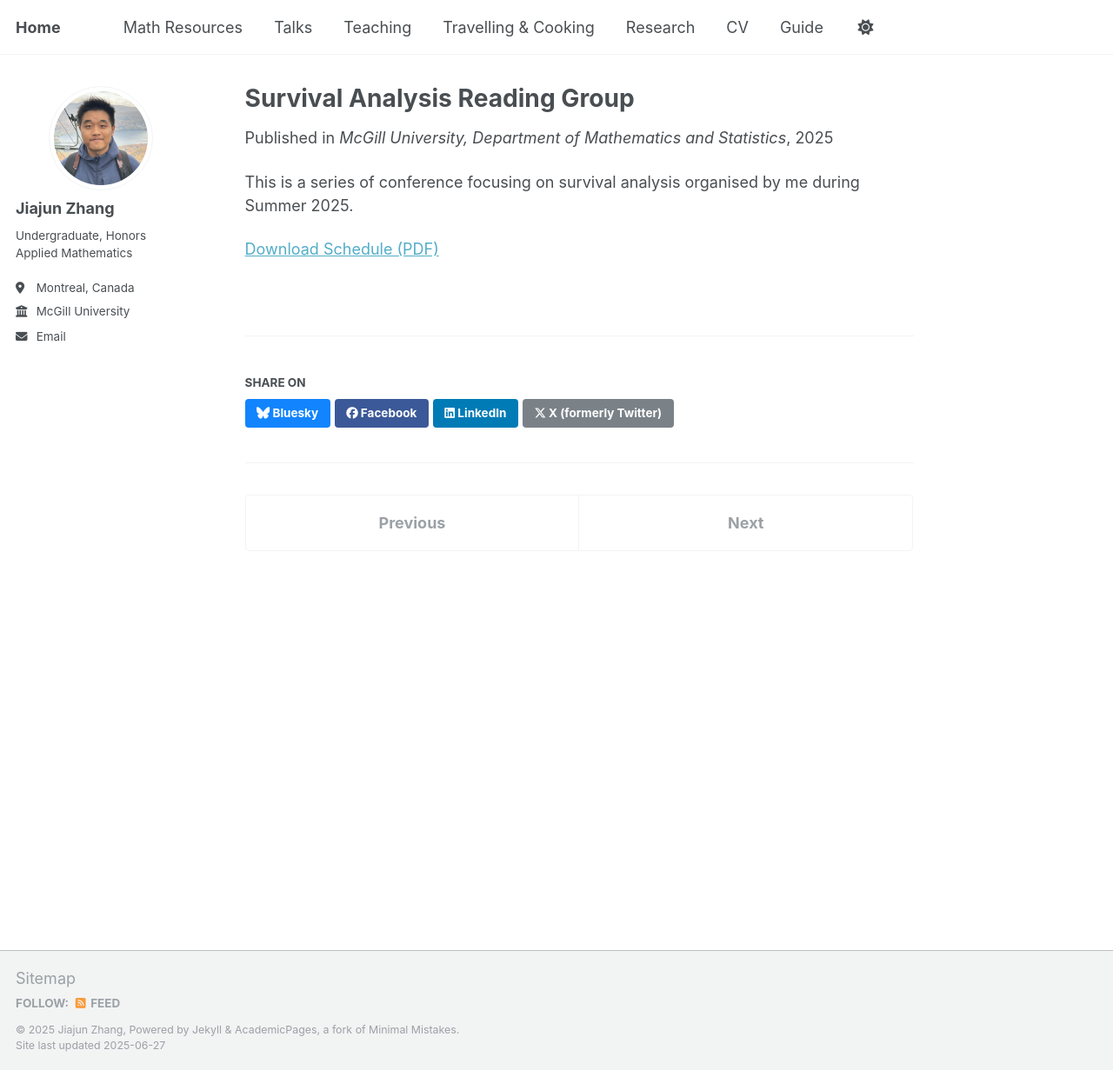
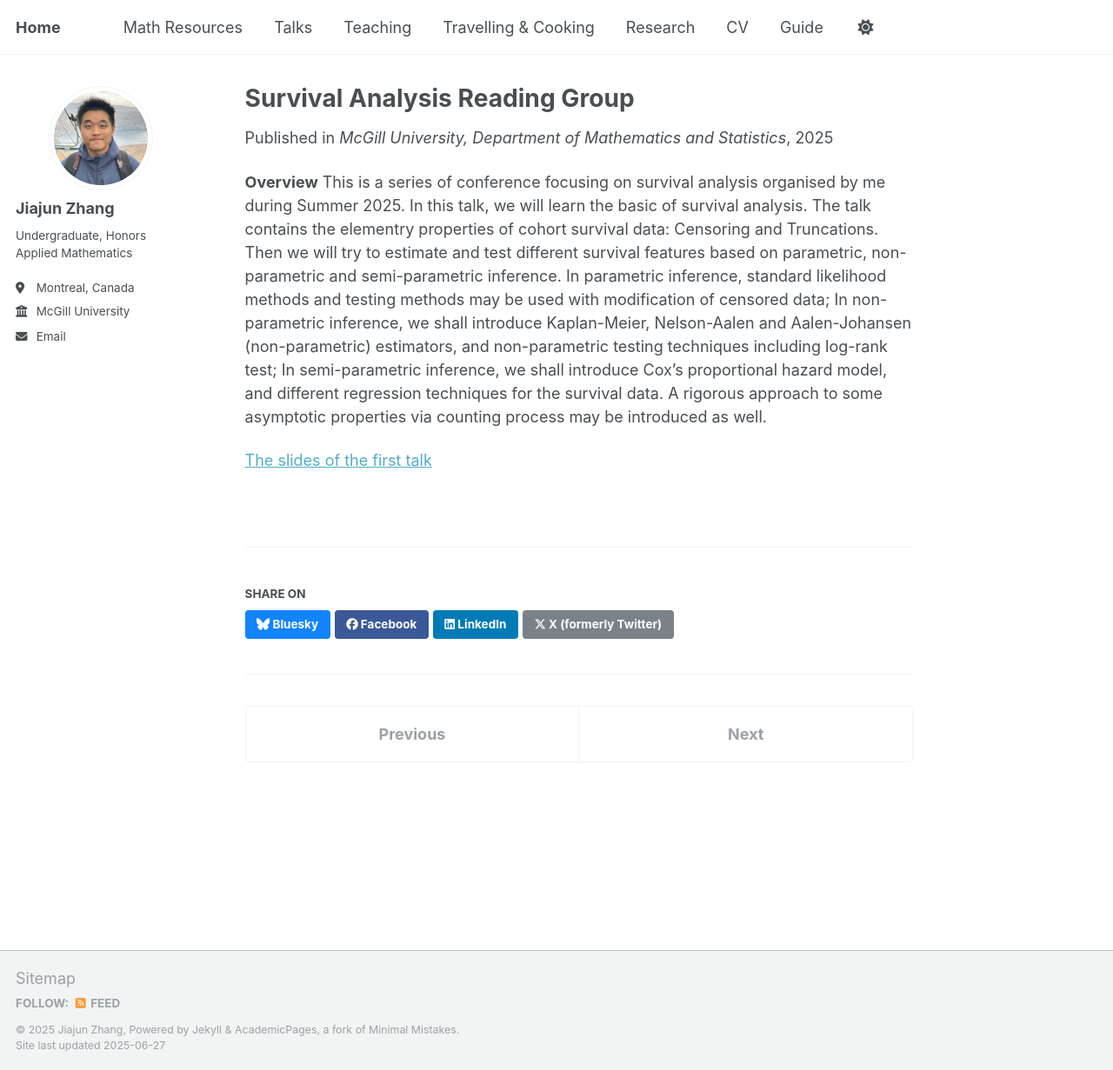
Before and after one commit to JohanssonRein/JohanssonRein.github.io, a Jekyll site: the page built from _talks/2025-06-01-survivalanalysis.md, in a window 1280 px wide and 1231 px high. Shown: the whole window at 87% size. Built offline with Jekyll 4.4.1, drawn with Linux system fonts in a browser that asks for light colours.

Commit message:
Update 2025-06-01-survivalanalysis.md

```diff
--- a/_talks/2025-06-01-survivalanalysis.md
+++ b/_talks/2025-06-01-survivalanalysis.md
@@ -9,6 +9,9 @@ date: 2025-06-01
 location: "Montreal, QC, Canada"
 ---
 
-This is a series of conference focusing on survival analysis organised by me during Summer 2025.
 
-[Download Schedule (PDF)](/files/SurvivalAnalysisTalk1.pdf)
+**Overview** This is a series of conference focusing on survival analysis organised by me during Summer 2025. In this talk, we will learn the basic of survival analysis. The talk contains the elementry properties of cohort survival data: Censoring and Truncations. Then we will try to estimate and test different survival features based on parametric, non-parametric and semi-parametric inference. In parametric inference, standard likelihood methods and testing methods may be used with modification of censored data; In non-parametric inference, we shall introduce Kaplan-Meier, Nelson-Aalen and Aalen-Johansen (non-parametric) estimators, and non-parametric testing techniques including log-rank test; In semi-parametric inference, we shall introduce Cox's proportional hazard model, and different regression techniques for the survival data. A rigorous approach to some asymptotic properties via counting process may be introduced as well.
+
+
+
+[The slides of the first talk](/files/SurvivalAnalysisTalk1.pdf)
```
